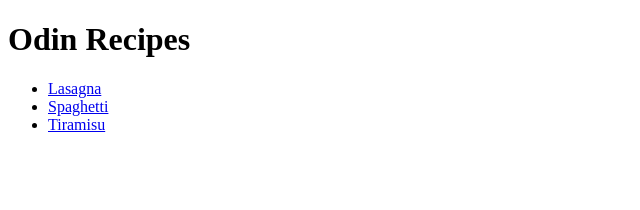
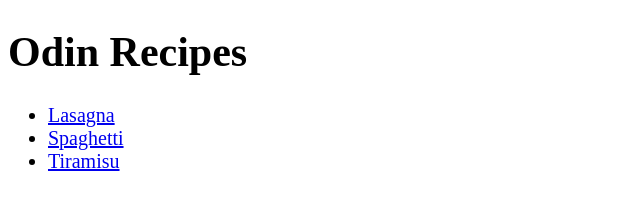
Before and after one commit to ColtChris/odin-recipes, a plain HTML site: page index.html in a window 1280 px wide. Shown: the whole page, without its empty margins (0-640 px from the left). Drawn offline with Linux system fonts and the light colour scheme.

Commit message:
updated files with css

```diff
--- a/index.html
+++ b/index.html
@@ -3,15 +3,18 @@
 <head>
     <meta charset="UTF-8">
     <title>Odin Recipes</title>
+    <link rel="stylesheet" href="style.css">
 </head>
-<body>
+<body class="home">
     <h1>
         Odin Recipes
     </h1>
-    <ul>
-        <li><a href="recipes/lasagna.html">Lasagna</a></li>
-        <li><a href="recipes/spaghetti.html">Spaghetti</a></li>
-        <li><a href="recipes/tiramisu.html">Tiramisu</a></li>
-    </ul>
+    <div class="toc">
+        <ul>
+            <li><a href="recipes/lasagna.html">Lasagna</a></li>
+            <li><a href="recipes/spaghetti.html">Spaghetti</a></li>
+            <li><a href="recipes/tiramisu.html">Tiramisu</a></li>
+        </ul>
+    </div>
 </body>
 </html>
--- /dev/null
+++ b/style.css
@@ -0,0 +1,11 @@
+.home h1 {
+    font-size: 42px;
+}
+
+.toc {
+    font-size: 20px;
+}
+
+.ingredients {
+    font-style: italic;
+}
```
Also changed, not shown: recipes/lasagna.html (+2 -1 lines), recipes/tiramisu.html (+5 -2 lines).
